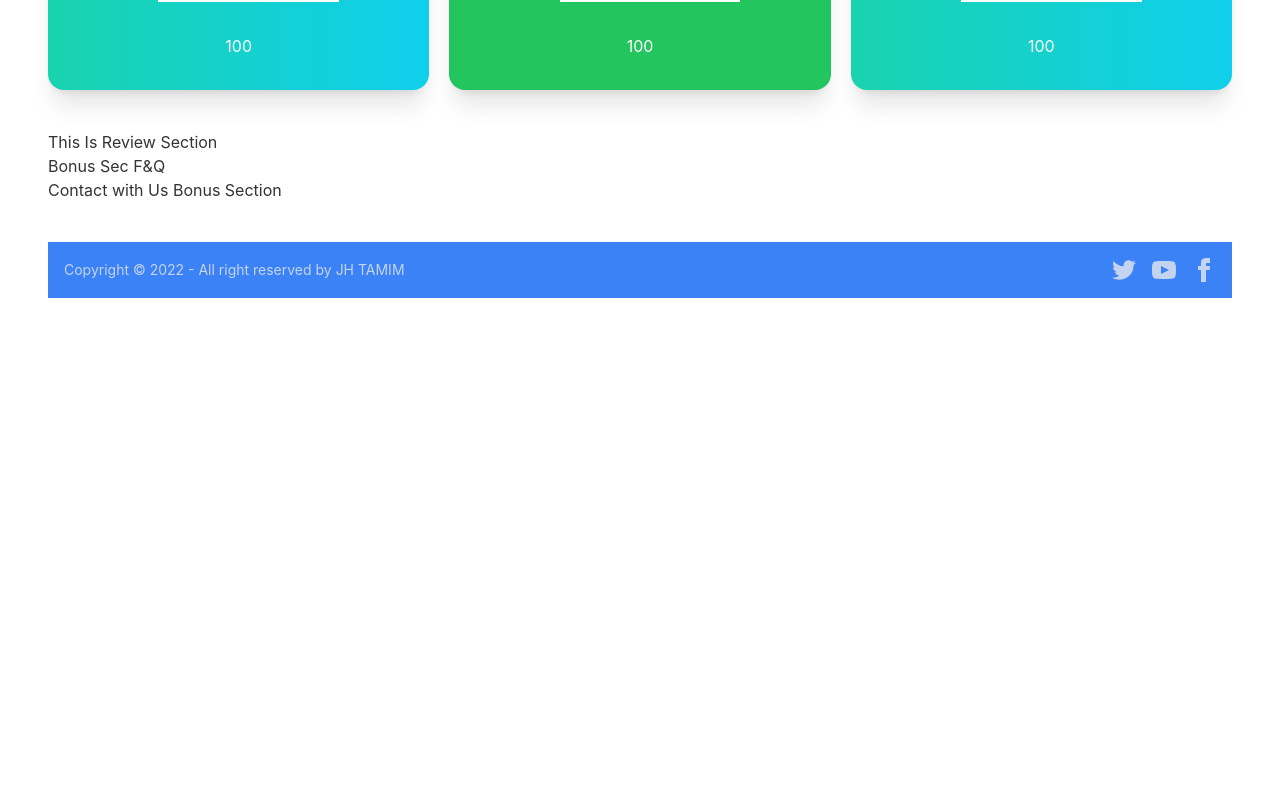
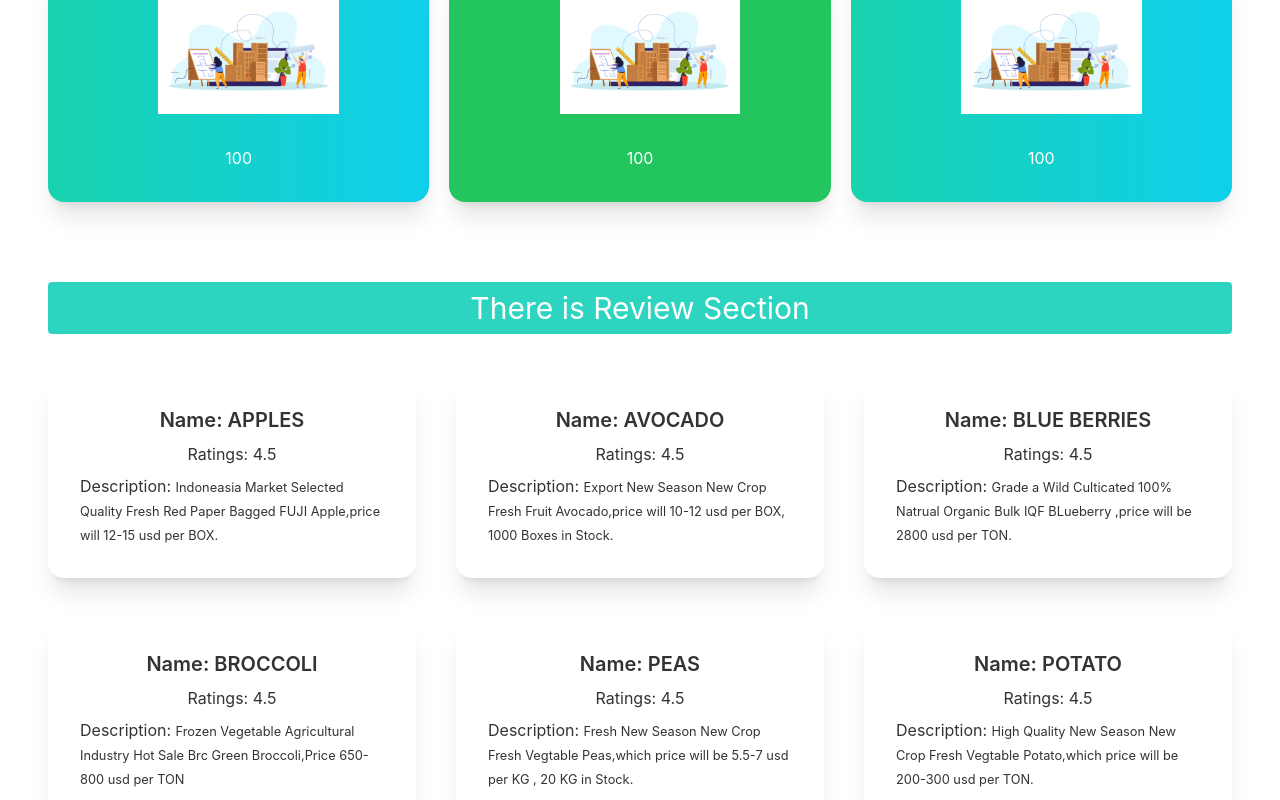
Before and after one commit to Junayet10135/Tools-Mania-client, a React (Create React App) app: page / in a window 1280 px wide. Shown: the part 2400-3200 px from the top of the page. Before the commit the page ends 2738 px from the top, so only its background shows below. Built offline with nearby package versions, Linux system fonts and the light colour scheme; no server answers.

Commit message:
sample review load

```diff
--- a/src/Pages/Home/Review.js
+++ b/src/Pages/Home/Review.js
@@ -1,9 +1,14 @@
 import React from 'react';
 
-const Review = () => {
+const Review = ({ tool }) => {
+    const { name, description,  } = tool;
     return (
-        <div>
-            <h2>hii</h2>
+        <div className="card lg:max-w-lg bg-base-100 shadow-xl">
+            <div className="card-body items-center">
+                <h2 className="card-title">Name: {name}</h2>
+                <h3>Ratings: 4.5</h3>
+                <p>Description: <small>{description}</small></p>
+            </div>
         </div>
     );
 };
--- a/src/Pages/Home/Reviews.js
+++ b/src/Pages/Home/Reviews.js
@@ -1,9 +1,25 @@
-import React from 'react';
+import React, { useEffect, useState } from 'react';
+import Review from './Review';
 
 const Reviews = () => {
+    const [tools, setTools] = useState([]);
+
+    useEffect(() => {
+        fetch('tools.json')
+            .then(res => res.json())
+            .then(data => setTools(data));
+    }, [setTools]);
     return (
-        <div>
-            <h2>This Is Review Section</h2>
+        <div className='my-10'>
+            <h2 className='text-3xl bg-teal-400 rounded text-white p-2 text-center mb-10'>There is Review Section </h2>
+            <div className='grid sm:grid-cols-1 md:grid-cols-2 lg:grid-cols-3 gap-10'>
+                {
+                    tools.map(tool => <Review
+                        key={tool.id}
+                        tool={tool}
+                    ></Review>)
+                }
+            </div>
         </div>
     );
 };
--- a/src/Pages/Home/Tool.js
+++ b/src/Pages/Home/Tool.js
@@ -7,12 +7,13 @@ const Tool = ({ tool}) => {
             <figure className="px-10 pt-10">
                 <img src={img} alt="Shoes" className="rounded-xl" />
             </figure>
-            <div className="card-body items-center text-center">
+            <div className="card-body items-center text-left">
                 <h2 className="card-title">{name}</h2>
                 <p>Price:${price} per unit</p>
                 <p>Available Quantity: {availableQuantity}</p>
                 <p>Mini,um Order: {minimumOrder}</p>
                 <p>Description: <small>{description}</small></p>
+                <button className='btn btn-primary'>purchase</button>
             </div>
         </div>
     );
```
